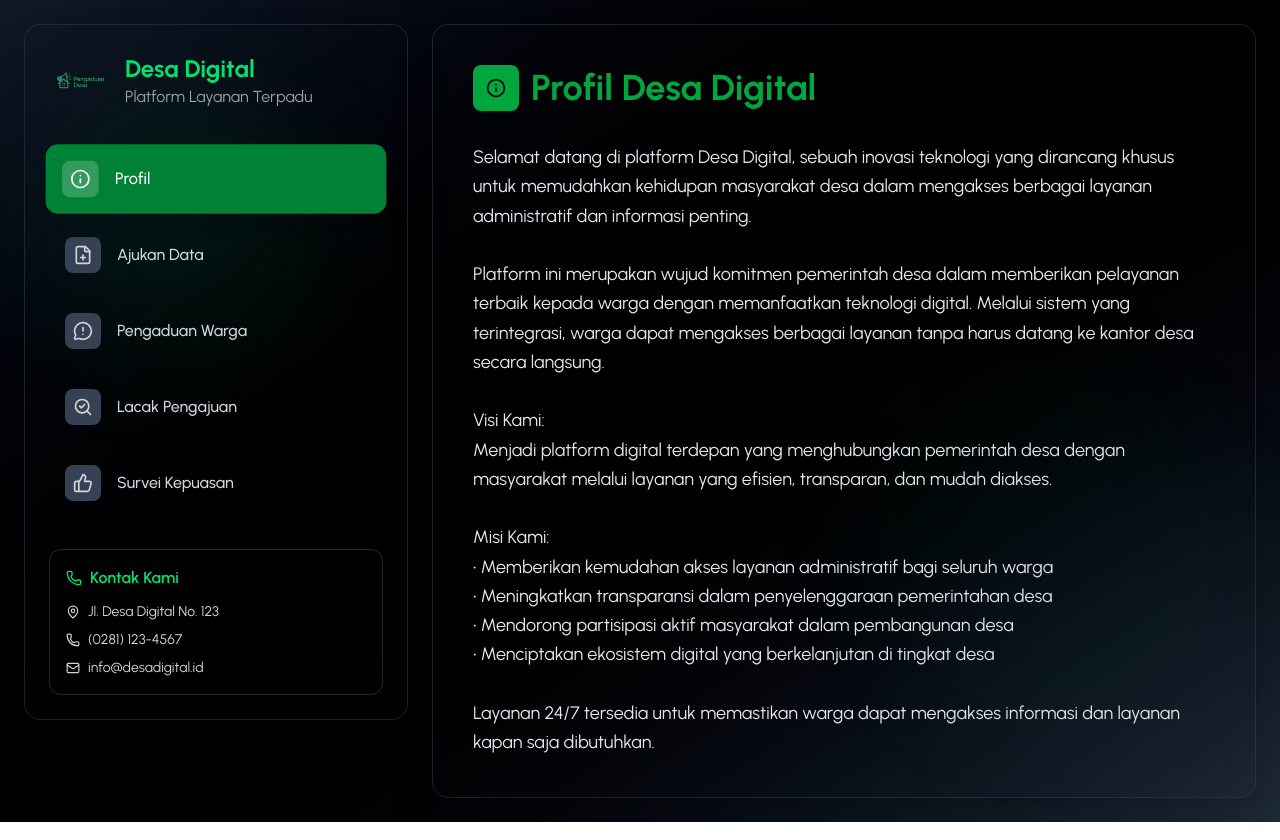
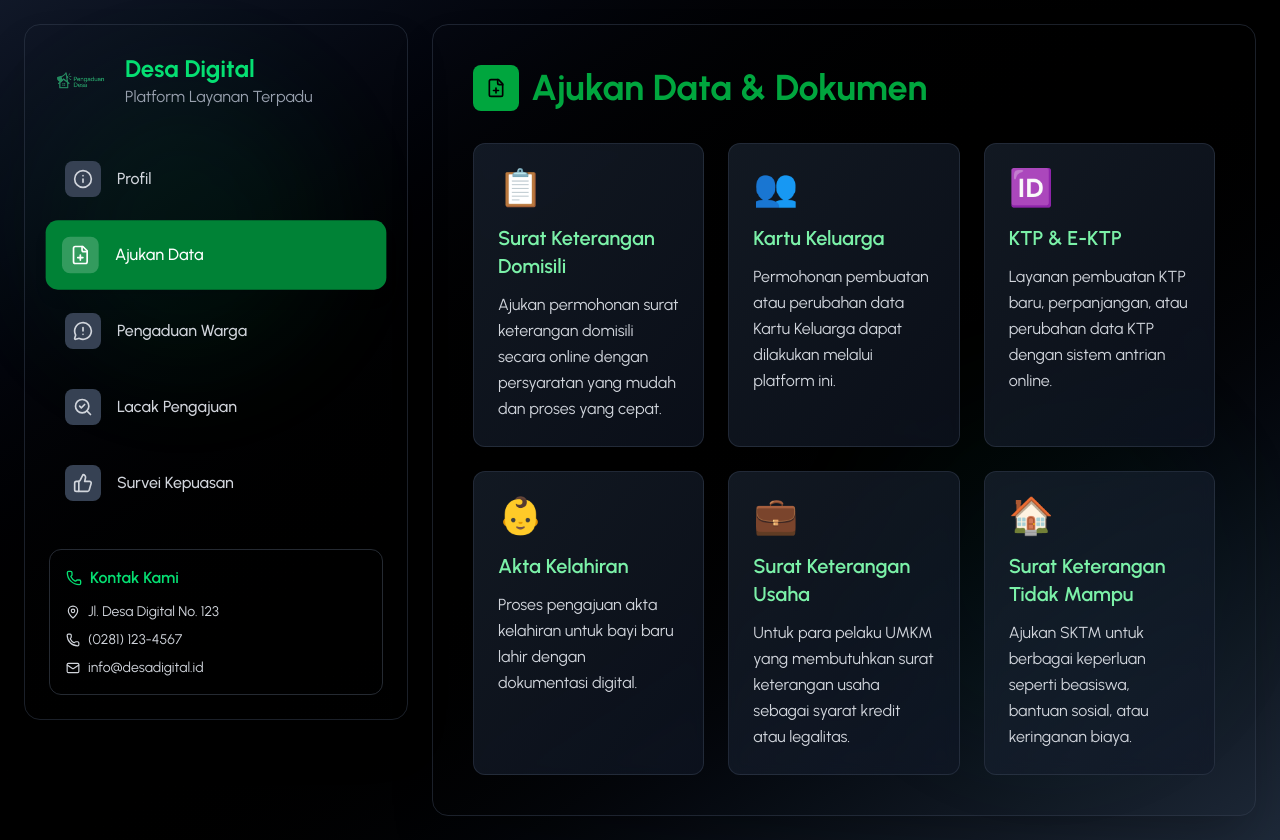
Before and after one commit to IchwanArdi/layanan-desa-digital, a React (Vite) app in the folder client/: page /desa-digital/ajukan-data in a window 1280 px wide. Built offline with nearby package versions, Linux system fonts and the light colour scheme.

Commit message:
fixed bug

```diff
--- a/client/src/components/DesaDigital/sections/Deskripsi.jsx
+++ b/client/src/components/DesaDigital/sections/Deskripsi.jsx
@@ -1,11 +1,26 @@
-import { useState } from 'react';
-import { Info, FilePlus, MessageCircleWarning, SearchCheck, ThumbsUp, Users, MapPin, Phone, Mail, Calendar, FileText, AlertCircle, Clock, Star, CheckCircle } from 'lucide-react';
+import { useLocation } from 'react-router-dom';
+import { useState, useEffect } from 'react';
+
+import { Info, FilePlus, MessageCircleWarning, SearchCheck, ThumbsUp, MapPin, Phone, Mail } from 'lucide-react';
 import icon from '../../../assets/icon.png';
 
 function Deskripsi() {
-  const [currentSection, setCurrentSection] = useState('profil');
+  const location = useLocation();
 
-  // Simulate navigation without actual routing for demo
+  const getSectionFromPath = (pathname) => {
+    if (pathname.includes('/ajukan-data')) return 'visiMisi';
+    if (pathname.includes('/pengaduan-warga')) return 'perangkat';
+    if (pathname.includes('/lacak-pengajuan')) return 'sejarah';
+    if (pathname.includes('/survei-kepuasan')) return 'fiturGrid';
+    return 'profil';
+  };
+
+  const [currentSection, setCurrentSection] = useState(getSectionFromPath(location.pathname));
+
+  useEffect(() => {
+    setCurrentSection(getSectionFromPath(location.pathname));
+  }, [location.pathname]);
+
   const handleNavigation = (sectionKey) => {
     setCurrentSection(sectionKey);
   };
@@ -227,7 +242,7 @@
                     className={`flex-shrink-0 flex items-center gap-2 px-4 py-3 rounded-lg text-sm font-medium transition-all duration-200 touch-manipulation select-none  ${
                       currentSection === item.key
                         ? 'bg-green-800 text-white shadow-lg shadow-green-600/25 border border-green-500'
-                        : 'bg-gray-800/60 backdrop-blur-sm text-gray-300 hover:bg-green-600/20 hover:text-green-300 border border-gray-700/50'
+                        : 'bg-gray-800/60 backdrop-blur-sm text-gray-300 hover:bg-green-600/20 hover:text-green-300 border border-gray-700/50 '
                     }`}
                     style={{
                       minWidth: 'fit-content',
@@ -264,7 +279,7 @@
                       key={item.key}
                       onClick={() => handleNavigation(item.key)}
                       className={`w-full flex items-center gap-4 p-4 rounded-xl transition-all duration-200 text-left group ${
-                        currentSection === item.key ? 'bg-green-700 text-white shadow-lg transform scale-[1.02]' : 'text-gray-300 hover:bg-green-600/20 hover:text-green-300 hover:transform hover:scale-[1.01]'
+                        currentSection === item.key ? 'bg-green-700 text-white shadow-lg transform scale-[1.02]' : 'text-gray-300 hover:bg-green-600/20 hover:text-green-300 hover:transform hover:scale-[1.01] cursor-pointer'
                       }`}
                     >
                       <div className={`p-2 rounded-lg ${currentSection === item.key ? 'bg-white/20' : 'bg-gray-700 group-hover:bg-green-600/30'}`}>{item.icon}</div>
--- a/client/src/components/HomePage/sections/beranda.jsx
+++ b/client/src/components/HomePage/sections/beranda.jsx
@@ -1,5 +1,6 @@
 import React, { useEffect, useState } from 'react';
 import { Element } from 'react-scroll';
+
 import '../../../style/beranda.css';
 
 function Beranda() {
@@ -31,7 +32,7 @@
                 </h1>
 
                 {/* Subtitle */}
-                <p className="text-gray-300 text-lg sm:text-lg lg:text-xl leading-relaxed max-w-2xl mx-auto lg:mx-0">
+                <p className="text-gray-300 text-lg sm:text-lg lg:text-xl leading-relaxed// import { useState } from 'react'; max-w-2xl mx-auto lg:mx-0">
                   Ajukan data dan sampaikan pengaduan dengan mudah, cepat, dan langsung ke perangkat desa dalam satu platform terintegrasi.
                 </p>
 
@@ -51,14 +52,19 @@
                   </button>
 
                   {/* Secondary Button */}
-                  <button className="group px-8 py-4 border-2 border-gray-600 text-gray-300 font-semibold rounded-2xl hover:border-green-500 hover:text-green-400 transition-all duration-300 backdrop-blur-sm">
+                  <a
+                    href="/desa-digital"
+                    target="_blank"
+                    rel="noopener noreferrer"
+                    className="group px-8 py-4 border-2 border-gray-600 text-gray-300 font-semibold rounded-2xl hover:border-green-500 hover:text-green-400 transition-all duration-300 backdrop-blur-sm"
+                  >
                     <span className="flex items-center justify-center gap-2">
                       Pelajari Lebih Lanjut
                       <svg className="w-5 h-5 group-hover:translate-x-1 transition-transform duration-200" fill="none" stroke="currentColor" viewBox="0 0 24 24">
                         <path strokeLinecap="round" strokeLinejoin="round" strokeWidth={2} d="M9 5l7 7-7 7" />
                       </svg>
                     </span>
-                  </button>
+                  </a>
                 </div>
               </div>
 
--- a/client/src/components/HomePage/sections/layanan.jsx
+++ b/client/src/components/HomePage/sections/layanan.jsx
@@ -11,7 +11,7 @@
     title: 'Ajukan Data',
     description: 'Ajukan permohonan surat keterangan, dokumen kependudukan, dan lainnya dengan mudah.',
     icon: <FilePlus size={32} className="text-green-600" />,
-    link: '/ajukan',
+    link: '/desa-digital/ajukan-data',
     stats: '2,341 pengajuan',
     time: '2-3 hari kerja',
   },
@@ -19,7 +19,7 @@
     title: 'Pengaduan Warga',
     description: 'Laporkan masalah lingkungan, pelayanan, atau aduan warga lainnya secara online.',
     icon: <MessageCircleWarning size={32} className="text-red-500" />,
-    link: '/pengaduan',
+    link: '/desa-digital/pengaduan-warga',
     stats: '856 pengaduan',
     time: '24 jam respon',
   },
@@ -27,7 +27,7 @@
     title: 'Lacak Pengajuan',
     description: 'Cek status permohonan Anda kapan saja dan di mana saja dengan fitur pelacakan otomatis.',
     icon: <SearchCheck size={32} className="text-blue-500" />,
-    link: '/lacak',
+    link: '/desa-digital/lacak-pengajuan',
     stats: '98% akurasi',
     time: 'Real-time',
   },
@@ -35,7 +35,7 @@
     title: 'Survei Kepuasan',
     description: 'Berikan pendapat dan nilai terhadap layanan yang telah Anda gunakan.',
     icon: <ThumbsUp size={32} className="text-yellow-500" />,
-    link: '/survei',
+    link: '/desa-digital/survei-kepuasan',
     stats: '4.8/5 rating',
     time: '5 menit',
   },
@@ -103,6 +103,8 @@
             {layananList.map((layanan, index) => (
               <a
                 href={layanan.link}
+                target="_blank"
+                rel="noopener noreferrer"
                 key={index}
                 className="bg-black border border-gray-700 rounded-2xl transition-all duration-300 p-6 flex flex-col items-start gap-3 group hover:border-green-600 hover:shadow-xl hover:shadow-green-600/20 transform hover:-translate-y-2 hover:bg-gray-900/50"
                 onMouseEnter={() => setHoveredCard(`layanan-${index}`)}
--- a/client/src/components/HomePage/sections/tentang.jsx
+++ b/client/src/components/HomePage/sections/tentang.jsx
@@ -180,15 +180,15 @@
 
   return (
     <Element name="tentang">
-      <section className=" bg-black py-15 min-h-screen" id="tentang">
-        <div className="container mx-auto max-w-6xl px-6 md:px-10 ">
+      <section className="bg-black py-15 min-h-screen" id="tentang">
+        <div className="container mx-auto max-w-6xl px-6 md:px-10">
           {/* Header */}
           <div className="text-center mb-12">
             <h1 className="text-4xl md:text-5xl font-bold text-green-600 mb-4">Tentang Karangpucung</h1>
             <div className="w-24 h-1 bg-green-600 mx-auto rounded-full" />
           </div>
 
-          <div className="flex flex-col lg:flex-row gap-8 ">
+          <div className="flex flex-col lg:flex-row gap-8">
             {/* Mobile Menu Toggle */}
             <div className="lg:hidden">
               <button
@@ -204,7 +204,7 @@
             </div>
 
             {/* Sidebar Navigation */}
-            <aside className={`lg:w-80 w-full ${isMobileMenuOpen ? 'block' : 'hidden lg:block'}`}>
+            <aside className={`lg:w-80 w-full ${isMobileMenuOpen ? 'block ' : 'hidden lg:block'}`}>
               <div className="sticky top-8 border border-slate-700 rounded-2xl p-6 shadow-2xl">
                 <nav className="space-y-2">
                   {navItems.map((item) => (
@@ -214,10 +214,12 @@
                       className={`w-full group flex items-center gap-4 p-4 rounded-xl transition-all duration-300 text-left ${
                         currentSection === item.key
                           ? 'bg-gradient-to-r from-green-500/20 to-cyan-500/20 border border-green-500/30 text-green-300 shadow-lg'
-                          : 'text-slate-300 hover:bg-slate-700/40 hover:text-white hover:border-slate-600/50 border border-transparent'
+                          : 'text-slate-300 hover:bg-slate-700/40 hover:text-white hover:border-slate-600/50 border border-transparent cursor-pointer'
                       }`}
                     >
-                      <div className={`p-2 rounded-lg transition-all duration-300 ${currentSection === item.key ? 'bg-green-500/20 text-green-300' : 'bg-slate-700/50 text-slate-400 group-hover:bg-slate-600/50 group-hover:text-slate-300'}`}>
+                      <div
+                        className={`p-2 rounded-lg transition-all duration-300 ${currentSection === item.key ? 'bg-green-500/20 text-green-300' : 'bg-slate-700/50 text-slate-400 group-hover:bg-slate-600/50 group-hover:text-slate-300 '}`}
+                      >
                         {item.icon}
                       </div>
                       <span className="font-medium">{item.label}</span>
@@ -229,7 +231,7 @@
             </aside>
 
             {/* Main Content */}
-            <main className="flex-1 min-h-[600px]">
+            <main className="flex-1 min-h-[600px] ">
               <div key={currentSection} className=" backdrop-blur-sm border border-slate-700 rounded-2xl p-8 lg:p-12 shadow-2xl transform transition-all duration-500 hover:shadow-3xl">
                 {/* Section Header */}
                 <div className="mb-8">
```
